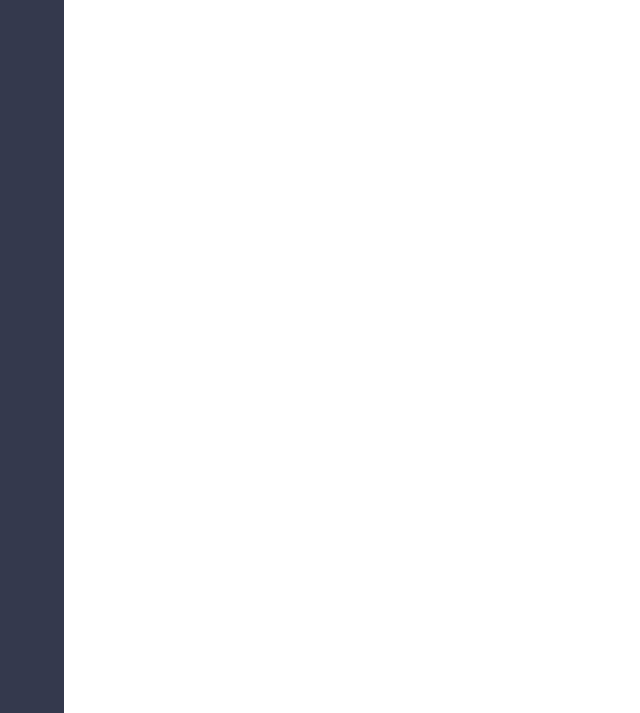
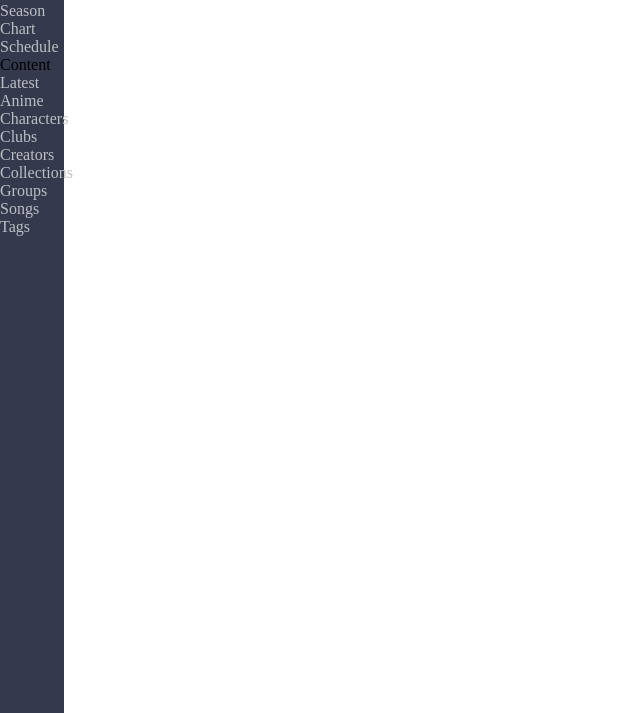
Before and after one commit to denzoz/anidb-redesign, a plain HTML site: page index.html in a window 1280 px wide. Shown: the part 84-797 px from the top of the page, without its empty margins (0-640 px from the left). Drawn offline with Linux system fonts and the light colour scheme; grey boxes are pictures that could not be loaded.

Commit message:
Added sidebar content

```diff
--- a/css/main.css
+++ b/css/main.css
@@ -3,6 +3,8 @@ body {
     height: 200vh;
     display: flex;
     flex-direction: column;
+    overflow-x: hidden;
+
 }
 
 
@@ -14,24 +16,49 @@ body {
 #sidebar {
     background-color: #34394D;
     width: 5vw;
-    height: 100%;
-    position: -webkit-sticky;
-    position: sticky;
+    height: 100vh;
+    position: fixed;
     top: 0;
     z-index: 1;
+
+}
+
+#sidebarContent {
+    position: fixed;
+    display: flex;
+    flex-direction: column;
+    margin: 0;
+    width: 5vw;
+}
+
+#sidebarContent ul li a {
+    color: 	#bdbfc3;
+    text-decoration: none;
+}
+
+#sidebarContent ul li a:hover {
+    background-color: #bdbfc3;
+    color: #0c4e86;
 }
 
 #sidebar #logoImgSmall {
     max-width: 5vw;
-    position: fixed;
+}
+
+#sidebar ul {
+    list-style-type: none;
+    margin: 0;
+    padding: 0;
+}
+
+body div {
+    margin-left: 5vw;
+    width: 95vw;
 }
 
 #main {
-    height: 100%;
-    width: 95vw;
-    margin-left: 5vw;
-    display: flex;
-    align-self: flex-start;
+    height: 100vh;
+    width: 100%;
 }
 
 #newsBox {
@@ -42,5 +69,7 @@ body {
 
 footer {
     align-self: flex-end;
+    display: flex;
+    justify-content: center;
     width: 100%;
 }
--- a/index.html
+++ b/index.html
@@ -19,8 +19,27 @@
 </head>
 
 <body>
-    <nav id="sidebar" class="">
-        <a href="/index.html"><img id="logoImgSmall" src="images/logo.png" alt="aniDB logo small"></a>
+    <nav id="sidebar">
+        <div id="sidebarContent">
+            <a href="/index.html"><img id="logoImgSmall" src="images/logo.png" alt="aniDB logo small"></a>
+            <ul>
+                <li><a href="#" class="sidebarLink">Search</a></li>
+                <li><a href="#" class="sidebarLink">Season Chart</a></li>
+                <li><a href="#" class="sidebarLink">Schedule</a></li>
+            </ul>
+            <span class="listTitle">Content</span>
+            <ul>
+                <li><a href="#">Latest</a></li>
+                <li><a href="#">Anime</a></li>
+                <li><a href="#">Characters</a></li>
+                <li><a href="#">Clubs</a></li>
+                <li><a href="#">Creators</a></li>
+                <li><a href="#">Collections</a></li>
+                <li><a href="#">Groups</a></li>
+                <li><a href="#">Songs</a></li>
+                <li><a href="#">Tags</a></li>
+            </ul>
+        </div>
     </nav>
     <div>
         <section id="main">
@@ -30,7 +49,9 @@
 
         </section>
         <footer>
-            <a rel="license" href="http://creativecommons.org/licenses/by-nc-sa/4.0/"><img alt="Creative Commons License" style="border-width:0" src="https://i.creativecommons.org/l/by-nc-sa/4.0/80x15.png" /></a><br />This work is licensed under a <a rel="license" href="http://creativecommons.org/licenses/by-nc-sa/4.0/">Creative Commons Attribution-NonCommercial-ShareAlike 4.0 International License</a>.
+            <a rel="license" href="http://creativecommons.org/licenses/by-nc-sa/4.0/">
+                <img alt="Creative Commons License" style="border-width:0" src="https://i.creativecommons.org/l/by-nc-sa/4.0/80x15.png" />
+            </a><br />This work is licensed under a <a rel="license" href="http://creativecommons.org/licenses/by-nc-sa/4.0/">Creative Commons Attribution-NonCommercial-ShareAlike 4.0 International License</a>.
         </footer>
     </div>
 </body>
```
